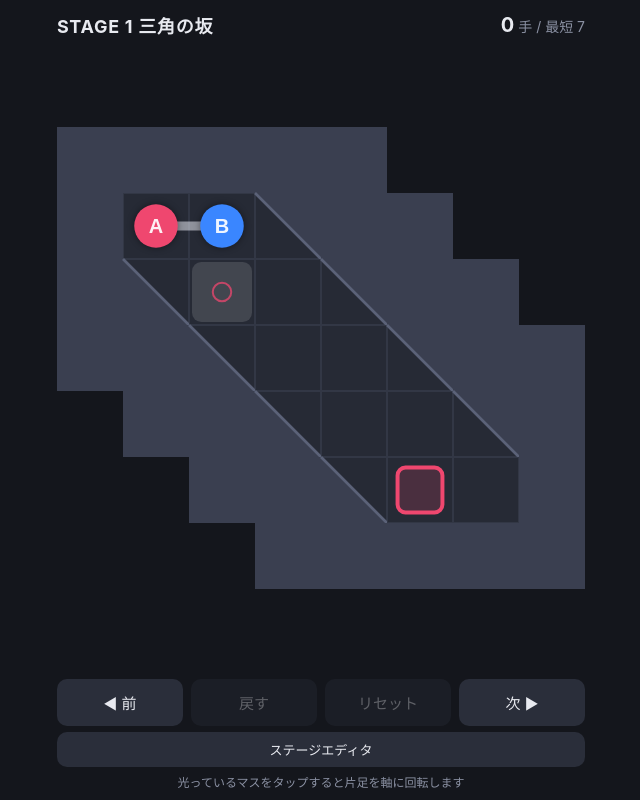
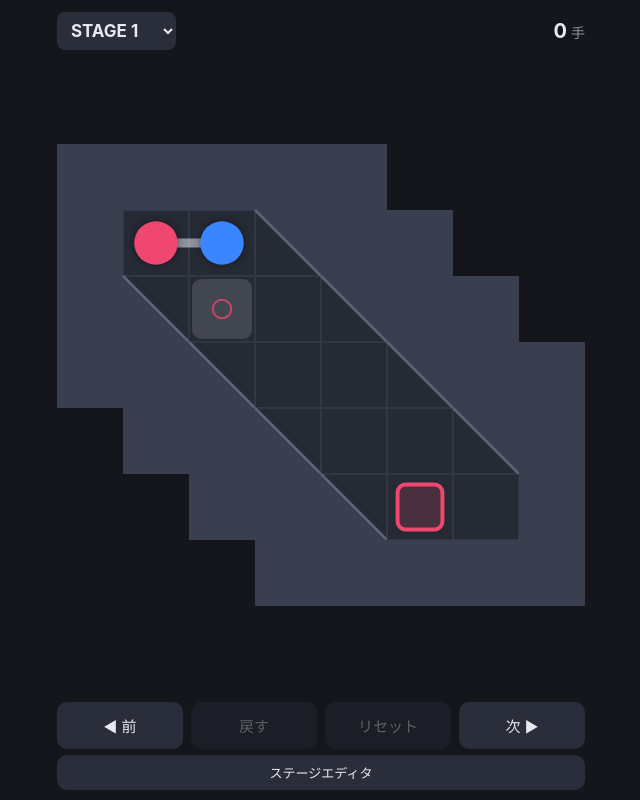
Before and after one commit to xiaobanjiadaizi3-boop/Pivot-Walk, a plain HTML site: page index.html in a window 1280 px wide. Shown: the whole page, without its empty margins (319-959 px from the left). Drawn offline with Linux system fonts and the light colour scheme.

Commit message:
Combined source for game and edited builds
45-degree items, diagonal sweep checks, hint text removed. The game and
edited branches are built from this file.

Co-Authored-By: Claude Opus 5.5 <noreply@anthropic.com>
Claude-Session: https://claude.ai/code/session_01VzAioebaKa7t5SsjYjLWJu

```diff
--- a/index.html
+++ b/index.html
@@ -32,7 +32,11 @@
   }
   .view.active { display: flex; }
   header { width: 100%; display: flex; justify-content: space-between; align-items: center; gap: 8px; padding: 2px 0 8px; }
-  #stageLabel { font-size: 18px; font-weight: 700; letter-spacing: 0.04em; white-space: nowrap; overflow: hidden; text-overflow: ellipsis; }
+  #stageSelect {
+    font: inherit; font-size: 17px; font-weight: 700; color: var(--text); background: var(--btn);
+    border: none; border-radius: 8px; padding: 8px 10px;
+  }
+  #stageLabel { flex: 1; font-size: 16px; font-weight: 700; letter-spacing: 0.04em; white-space: nowrap; overflow: hidden; text-overflow: ellipsis; }
   #info { font-size: 14px; color: var(--muted); white-space: nowrap; }
   #info b { color: var(--text); font-size: 20px; }
   .boardWrap { position: relative; width: 100%; flex: 1; min-height: 0; display: flex; align-items: center; justify-content: center; }
@@ -51,7 +55,8 @@
     background: #0d0f14; border: 1px solid #3a3f50; border-radius: 10px; padding: 8px; z-index: 5;
   }
   #chooser.show { display: flex; }
-  #chooser button { padding: 10px 14px; font-size: 14px; white-space: nowrap; }
+  #chooser { flex-direction: row; }
+  #chooser button.footBtn { width: 44px; height: 44px; border-radius: 50%; padding: 0; }
   .controls { width: 100%; display: grid; grid-template-columns: repeat(4, 1fr); gap: 8px; padding-top: 10px; }
   button {
     font: inherit; font-size: 15px; color: var(--text);
@@ -113,8 +118,9 @@
 <!-- ====================== プレイ画面 ====================== -->
 <div id="playView" class="view active">
   <header>
-    <div id="stageLabel">STAGE 1</div>
-    <div id="info"><b id="moveCount">0</b> 手 <span id="parLabel"></span></div>
+    <select id="stageSelect" aria-label="ステージ"></select>
+    <div id="stageLabel"></div>
+    <div id="info"><b id="moveCount">0</b> 手</div>
   </header>
   <div class="boardWrap" id="boardWrap">
     <canvas id="board"></canvas>
@@ -122,7 +128,6 @@
     <div id="overlay">
       <h2>CLEAR!</h2>
       <p id="clearMoves"></p>
-      <p class="sub" id="clearPar"></p>
       <button id="btnNextOverlay" class="primary">次のステージへ</button>
     </div>
   </div>
@@ -135,7 +140,6 @@
   <div class="controls" style="grid-template-columns: 1fr; padding-top: 6px;">
     <button id="btnToEditor" class="small">ステージエディタ</button>
   </div>
-  <div class="legend" id="legend">光っているマスをタップすると片足を軸に回転します</div>
 </div>
 
 <!-- ====================== エディタ画面 ====================== -->
@@ -211,7 +215,7 @@ const CONFIG = {
  *   passEdge  : 斜めの姿勢のまま90°回るとき、足がマスの「辺ぞい」をかすめて通れるか。
  *               関数 (fx, fy) => boolean。(fx, fy) はかすめる辺の向き（軸から遠い側）。
  *               省略時は passable が true なら通れる
- *   stop45    : 回転の途中（45°）で止まれるマス
+ *   item      : 45°アイテム。取ると消える。縦横の姿勢と斜めの姿勢を切り替えるときに必要
  *   onEnter / onLeave : 足が乗った／離れたときの効果。
  *               (s, level, idx) を受け取り、状態 s（コピー済み）を書き換える
  *   draw      : 描画方法のキー
@@ -225,7 +229,8 @@ function triangleTile(char, sx, sy, label) {
     char, label, standable: false, goalFor: [], draw: 'triangle', solid: { x: sx, y: sy },
     passable: (dx, dy) => dx === sx && dy === sy,
     // 埋まった直角三角形の2辺（(sx,0) と (0,sy) の辺）ぞいは通れない
-    passEdge: (fx, fy) => !((fx === sx && fy === 0) || (fy === sy && fx === 0)),
+    // 斜めの姿勢のまま回るときは、どの向きでも斜めの面か直角の角にぶつかるので通れない
+    passEdge: () => false,
   };
 }
 /** 山形の三角形。底辺がマスの1辺 (ex, ey) にあり、頂点がマスの中心。足は乗れない。
@@ -254,7 +259,11 @@ const TILE_TYPES = {
   peakD: peakTile('v',  0, -1, '山 ▼'),
   peakR: peakTile('>', -1,  0, '山 ▶'),
   peakL: peakTile('<',  1,  0, '山 ◀'),
-  stop:  { char: 'O', label: '45°止め', standable: true, passable: true, goalFor: [], draw: 'stop', stop45: true },
+  // 45°アイテム: 足が45°回ってこのマスに入ると取れる（消える）。取るたびに縦横⇔斜めの姿勢が切り替わる
+  stop:  {
+    char: 'O', label: '45°アイテム', standable: true, passable: true, goalFor: [], draw: 'item', item: true,
+    onEnter(s, level, idx) { s.items = setBit(s.items, level.itemBit.get(idx)); },
+  },
   crumble: {
     char: 'C', label: '崩れる床', standable: true, passable: true, goalFor: [], draw: 'crumble',
     onLeave(s, level, idx) { s.broken = setBit(s.broken, level.crumbleBit.get(idx)); },
@@ -289,7 +298,8 @@ function setBit(str, i) { return str.slice(0, i) + '1' + str.slice(i + 1); }
  *     r: ◤ 左上   7: ◥ 右上   L: ◣ 左下   J: ◢ 右下
  *   山形の三角形（足は乗れない。頂点側の2つの角のどちらからでもかすめて通れる）
  *     ^: ▲   v: ▼   >: ▶   <: ◀
- *   O: 45°止め（回転の途中で斜めに止まれる。斜めのまま90°回ることもできる）
+ *   O: 45°アイテム（45°回ってこのマスに入ると取れて斜めの姿勢になる。斜めの間は斜めのまま90°ずつ回る。
+ *      縦横に戻るには、もう一度アイテムを取る必要がある）
  *   C: 崩れる床（足が離れると穴になる。穴の上は回転で通過はできる）
  *   S: スイッチ（足が乗るたびに扉が開閉）  D: 扉（最初は閉）  d: 扉（最初は開）
  *   P: 塗りマス（すべてのPを踏むとクリア条件を満たす。G/R/U と組み合わせると両方必要）
@@ -419,13 +429,13 @@ const STAGES = [
     '#G...#',
     '######',
   ]},
-  { name: '45°で止まる', map: [
+  { name: '45°アイテム', map: [
     '######',
-    '#.RJO#',
-    '#.r.O#',
-    '#...##',
-    '#....#',
-    '##.AB#',
+    '#...O#',
+    '#.O..#',
+    '#..#.#',
+    '#..AB#',
+    '#..R.#',
     '######',
   ]},
   { name: '崩れる床', map: [
@@ -463,6 +473,15 @@ const STAGES = [
     '#...S.#',
     '#######',
   ]},
+  { name: 'アイテムと山', map: [
+    '#######',
+    '#.....#',
+    '#..ABO#',
+    '#..v#O#',
+    '#^O..G#',
+    '#O...G#',
+    '#######',
+  ]},
 ];
 
 /* =========================================================
@@ -475,7 +494,7 @@ function parseStage(stage) {
   const w = Math.max(...rows.map(r => r.length));
   const tiles = [];
   let a = null, b = null;
-  const crumbleBit = new Map(), paintBit = new Map();
+  const crumbleBit = new Map(), paintBit = new Map(), itemBit = new Map();
   for (let y = 0; y < h; y++) {
     const line = [];
     for (let x = 0; x < w; x++) {
@@ -487,6 +506,7 @@ function parseStage(stage) {
       if (ch === 'B') { if (b) throw new Error('B が2つあります'); b = { x, y }; }
       if (tile === 'crumble') crumbleBit.set(y * w + x, crumbleBit.size);
       if (tile === 'paint') paintBit.set(y * w + x, paintBit.size);
+      if (tile === 'stop') itemBit.set(y * w + x, itemBit.size);
     }
     tiles.push(line);
   }
@@ -500,9 +520,9 @@ function parseStage(stage) {
   }
   const hasFootGoal = goals.A.own || goals.A.shared || goals.B.own || goals.B.shared;
   if (!hasFootGoal && paintBit.size === 0) throw new Error('ゴール（G / R / U / P）がありません');
-  const level = { w, h, tiles, start: null, goals, hasFootGoal, crumbleBit, paintBit };
+  const level = { w, h, tiles, start: null, goals, hasFootGoal, crumbleBit, paintBit, itemBit };
   // 初期状態（最初に乗っているマスの効果も反映する）
-  let s0 = { a, b, door: 0, broken: '0'.repeat(crumbleBit.size), painted: '0'.repeat(paintBit.size) };
+  let s0 = { a, b, door: 0, broken: '0'.repeat(crumbleBit.size), painted: '0'.repeat(paintBit.size), items: '0'.repeat(itemBit.size) };
   for (const p of [a, b]) {
     const idx = p.y * w + p.x;
     if (paintBit.has(idx)) s0.painted = setBit(s0.painted, paintBit.get(idx));
@@ -524,6 +544,7 @@ function baseKey(level, x, y) {
 function effKey(level, s, x, y) {
   const k = baseKey(level, x, y);
   if (k === 'crumble' && s.broken[level.crumbleBit.get(y * level.w + x)] === '1') return 'hole';
+  if (k === 'stop' && s.items[level.itemBit.get(y * level.w + x)] === '1') return 'floor';
   if (k === 'doorClosed' || k === 'doorOpen') {
     const open = (k === 'doorOpen') !== (s.door === 1);
     return open ? 'doorOpen' : 'doorClosed';
@@ -537,6 +558,8 @@ function canPass(level, s, x, y, dx, dy) {
   if (!t) return false;
   return typeof t.passable === 'function' ? t.passable(dx, dy) : t.passable;
 }
+/** まだ取られていない45°アイテムがあるか */
+function isItem(level, s, x, y) { const t = effTile(level, s, x, y); return !!t && !!t.item; }
 /** 斜めの姿勢で90°回るとき、途中のマスの辺ぞい（向き fx, fy）を通れるか */
 function canPassEdge(level, s, x, y, fx, fy) {
   const t = effTile(level, s, x, y);
@@ -546,10 +569,10 @@ function canPassEdge(level, s, x, y, fx, fy) {
 }
 
 function cloneState(s) {
-  return { a: { ...s.a }, b: { ...s.b }, door: s.door, broken: s.broken, painted: s.painted };
+  return { a: { ...s.a }, b: { ...s.b }, door: s.door, broken: s.broken, painted: s.painted, items: s.items };
 }
 function stateKey(s) {
-  return `${s.a.x},${s.a.y}|${s.b.x},${s.b.y}|${s.door}|${s.broken}|${s.painted}`;
+  return `${s.a.x},${s.a.y}|${s.b.x},${s.b.y}|${s.door}|${s.broken}|${s.painted}|${s.items}`;
 }
 
 /** 動かした結果の状態を返す（マスの効果を反映）。成立しなければ null */
@@ -571,8 +594,9 @@ function applyMove(level, s, mv) {
 /**
  * 1手で可能な移動をすべて列挙する。
  * 戻り値: [{ pivot, mover, to, dir(+1 時計回り / -1 反時計回り), angle(π/2 か π/4), kind, next }]
- *   kind: 'turn90' 通常の90°回転 / 'stop45' 45°止めマスで止まる / 'turn45' 斜めの姿勢から45°戻る
- *         / 'turnDiag' 斜めの姿勢のまま90°回る
+ *   kind: 'turn90' 通常の90°回転 / 'stop45' 45°回ってアイテムを取り斜めになる
+ *         / 'turn45' 斜めの姿勢から45°回ってアイテムを取り縦横に戻る / 'turnDiag' 斜めの姿勢のまま90°回る
+ * アイテムのマスには45°回って入るときだけ入れる（90°回転では入れない）。
  */
 function getMoves(level, s) {
   const result = [];
@@ -597,20 +621,19 @@ function getMoves(level, s) {
         const to = { x: p.x + nx, y: p.y + ny };
         const pass = { x: m.x + nx, y: m.y + ny };
         // 90°回転
-        if (canStand(level, s, to.x, to.y)
+        if (canStand(level, s, to.x, to.y) && !isItem(level, s, to.x, to.y)
             && (!CONFIG.CHECK_DIAGONAL_PASS || canPass(level, s, pass.x, pass.y, pass.x - p.x, pass.y - p.y))) {
           push({ pivot, mover, to, dir, angle: Math.PI / 2, kind: 'turn90' });
         }
-        // 45°止め
-        const pt = effTile(level, s, pass.x, pass.y);
-        if (pt && pt.stop45 && pt.standable) {
+        // 45°回ってアイテムを取る → 斜めの姿勢になる
+        if (isItem(level, s, pass.x, pass.y)) {
           push({ pivot, mover, to: pass, dir, angle: Math.PI / 4, kind: 'stop45' });
         }
       }
     } else if (Math.abs(vx) === 1 && Math.abs(vy) === 1) {
-      // 斜めの姿勢: 45°回して縦か横に戻る
+      // 斜めの姿勢: 45°回ってアイテムを取ると縦か横に戻る
       for (const to of [{ x: p.x + vx, y: p.y }, { x: p.x, y: p.y + vy }]) {
-        if (!canStand(level, s, to.x, to.y)) continue;
+        if (!isItem(level, s, to.x, to.y)) continue;
         const cross = vx * (to.y - p.y) - vy * (to.x - p.x);
         push({ pivot, mover, to, dir: cross > 0 ? 1 : -1, angle: Math.PI / 4, kind: 'turn45' });
       }
@@ -621,7 +644,7 @@ function getMoves(level, s) {
         // 途中で通るのは、軸の上下左右のうち元の位置と行き先にはさまれたマス。足はその遠い側の辺ぞいを通る
         const mid = { x: p.x + (vx + nx) / 2, y: p.y + (vy + ny) / 2 };
         const fx = mid.x - p.x, fy = mid.y - p.y;
-        if (canStand(level, s, to.x, to.y)
+        if (canStand(level, s, to.x, to.y) && !isItem(level, s, to.x, to.y)
             && (!CONFIG.CHECK_DIAGONAL_PASS || canPassEdge(level, s, mid.x, mid.y, fx, fy))) {
           push({ pivot, mover, to, dir, angle: Math.PI / 2, kind: 'turnDiag' });
         }
@@ -871,14 +894,17 @@ function drawTileKey(g, key, px, py, c, opt = {}) {
       g.restore();
       break;
     }
-    case 'stop': {
-      g.strokeStyle = COLORS.stop;
-      g.lineWidth = Math.max(2, c * 0.06);
-      const r = c * 0.3;
+    case 'item': {
+      // 宝石のようなひし形
+      const r = c * 0.24, cx = px + c / 2, cy = py + c / 2;
+      g.fillStyle = COLORS.stop;
       g.beginPath();
-      g.moveTo(px + c / 2, py + c / 2 - r); g.lineTo(px + c / 2 + r, py + c / 2);
-      g.lineTo(px + c / 2, py + c / 2 + r); g.lineTo(px + c / 2 - r, py + c / 2);
-      g.closePath(); g.stroke();
+      g.moveTo(cx, cy - r); g.lineTo(cx + r, cy); g.lineTo(cx, cy + r); g.lineTo(cx - r, cy);
+      g.closePath(); g.fill();
+      g.fillStyle = 'rgba(255,255,255,0.45)';
+      g.beginPath();
+      g.moveTo(cx, cy - r); g.lineTo(cx + r * 0.45, cy - r * 0.15); g.lineTo(cx - r * 0.45, cy - r * 0.15);
+      g.closePath(); g.fill();
       break;
     }
     case 'crumble': {
@@ -926,7 +952,7 @@ function drawTileKey(g, key, px, py, c, opt = {}) {
   }
 }
 
-function drawFoot(g, x, y, c, color, label, alpha = 1) {
+function drawFoot(g, x, y, c, color, alpha = 1) {
   const r = c * 0.33;
   g.save();
   g.globalAlpha = alpha;
@@ -936,14 +962,6 @@ function drawFoot(g, x, y, c, color, label, alpha = 1) {
   g.beginPath();
   g.arc(x, y, r, 0, Math.PI * 2);
   g.fill();
-  g.restore();
-  g.save();
-  g.globalAlpha = alpha;
-  g.fillStyle = 'rgba(255,255,255,0.92)';
-  g.font = `700 ${Math.round(c * 0.3)}px sans-serif`;
-  g.textAlign = 'center';
-  g.textBaseline = 'middle';
-  g.fillText(label, x, y + 1);
   g.restore();
 }
 
@@ -1008,25 +1026,24 @@ function startLevel(stage) {
   updateHud();
 }
 
-function currentPar() {
-  if (game.testing) return game.testing.par;
-  const st = game.stages[game.stageIndex];
-  if (!st) return null;
-  if (!st.custom) return game.par[game.stageIndex];
-  return null;
-}
-
 function updateHud() {
-  let label;
-  if (game.testing) label = 'テストプレイ' + (game.testing.stage.name ? `  ${game.testing.stage.name}` : '');
-  else {
-    const st = game.stages[game.stageIndex];
-    label = `${st.custom ? '★' : 'STAGE '}${game.stageIndex + 1}` + (st.name ? `  ${st.name}` : '');
-  }
-  el('stageLabel').textContent = label;
+  // ステージ名や最短手数はヒントになるので表示しない
+  const sel = el('stageSelect');
+  sel.style.display = game.testing ? 'none' : '';
+  el('stageLabel').textContent = game.testing ? 'テストプレイ' : '';
+  if (!game.testing) {
+    if (sel.options.length !== game.stages.length) {
+      sel.innerHTML = '';
+      game.stages.forEach((st, i) => {
+        const o = document.createElement('option');
+        o.value = i;
+        o.textContent = `${st.custom ? '★' : 'STAGE '}${i + 1}`;
+        sel.appendChild(o);
+      });
+    }
+    sel.value = game.stageIndex;
+  }
   el('moveCount').textContent = game.moves;
-  const par = currentPar();
-  el('parLabel').textContent = par && par.moves >= 0 ? `/ 最短 ${par.moves}` : '';
   el('btnUndo').disabled = game.history.length === 0 || game.cleared;
   el('btnReset').disabled = game.history.length === 0 && !game.cleared;
   el('btnPrev').textContent = game.testing ? 'エディタへ' : '◀ 前';
@@ -1050,13 +1067,8 @@ function onAnimEnd() {
   game.anim = null;
   if (isGoal(game.level, game.state)) {
     game.cleared = true;
-    const par = currentPar();
-    el('clearMoves').textContent = `${game.moves} 手でクリア`;
-    el('clearPar').textContent = par && par.moves >= 0
-      ? (game.moves <= par.moves ? '最短手数です！' : `最短は ${par.moves} 手`)
-      : '';
-    el('btnNextOverlay').textContent = game.testing ? 'エディタへ戻る'
-      : game.stageIndex === game.stages.length - 1 ? '最初のステージへ' : '次のステージへ';
+    el('clearMoves').textContent = `${game.moves} 手`;
+    el('btnNextOverlay').textContent = game.testing ? 'エディタへ戻る' : '次へ';
     overlay.classList.add('show');
     updateHud();
   }
@@ -1138,7 +1150,7 @@ function draw(now) {
     animating = t < 1;
   }
 
-  // 移動候補のハイライト（リングの色 = 動く足、ひし形 = 45°で止まる手）
+  // 移動候補のハイライト（リングの色 = 動く足）
   if (!game.anim && !game.cleared) {
     for (const [, group] of groupMovesByCell(getMoves(level, s))) {
       const to = group[0].to;
@@ -1151,12 +1163,7 @@ function draw(now) {
         g.lineWidth = 2;
         const r = c * (0.14 + i * 0.08);
         g.beginPath();
-        if (mv.kind === 'stop45') {
-          g.moveTo(cc.x, cc.y - r * 1.2); g.lineTo(cc.x + r * 1.2, cc.y);
-          g.lineTo(cc.x, cc.y + r * 1.2); g.lineTo(cc.x - r * 1.2, cc.y); g.closePath();
-        } else {
-          g.arc(cc.x, cc.y, r, 0, Math.PI * 2);
-        }
+        g.arc(cc.x, cc.y, r, 0, Math.PI * 2);
         g.stroke();
       });
     }
@@ -1171,8 +1178,8 @@ function draw(now) {
   g.lineTo(posB.x, posB.y);
   g.stroke();
 
-  drawFoot(g, posA.x, posA.y, c, COLORS.footA, 'A');
-  drawFoot(g, posB.x, posB.y, c, COLORS.footB, 'B');
+  drawFoot(g, posA.x, posA.y, c, COLORS.footA);
+  drawFoot(g, posB.x, posB.y, c, COLORS.footB);
   return animating;
 }
 
@@ -1188,8 +1195,7 @@ function showChooser(group, x, y) {
   chooser.innerHTML = '';
   for (const mv of group) {
     const b = document.createElement('button');
-    const foot = mv.mover === 'a' ? 'A' : 'B';
-    b.textContent = `${foot} を${mv.kind === 'stop45' ? '45°で止める' : '回す'}`;
+    b.className = 'footBtn';
     b.style.background = mv.mover === 'a' ? COLORS.footA : COLORS.footB;
     b.addEventListener('click', e => { e.stopPropagation(); tryMove(mv); });
     chooser.appendChild(b);
@@ -1233,6 +1239,7 @@ el('btnReset').addEventListener('click', () => {
 });
 el('btnPrev').addEventListener('click', () => { if (game.testing) showEditor(); else loadStage(game.stageIndex - 1); });
 el('btnNext').addEventListener('click', () => loadStage(game.stageIndex + 1));
+el('stageSelect').addEventListener('change', e => { loadStage(+e.target.value); e.target.blur(); });
 el('btnNextOverlay').addEventListener('click', () => { if (game.testing) showEditor(); else loadStage(game.stageIndex + 1); });
 el('btnToEditor').addEventListener('click', () => {
   if (!game.testing) {
@@ -1388,8 +1395,8 @@ const editor = {
       g.strokeStyle = COLORS.leg; g.lineWidth = c * 0.14; g.lineCap = 'round';
       g.beginPath(); g.moveTo((this.a.x + 0.5) * c, (this.a.y + 0.5) * c); g.lineTo((this.b.x + 0.5) * c, (this.b.y + 0.5) * c); g.stroke();
     }
-    if (this.a) drawFoot(g, (this.a.x + 0.5) * c, (this.a.y + 0.5) * c, c, COLORS.footA, 'A');
-    if (this.b) drawFoot(g, (this.b.x + 0.5) * c, (this.b.y + 0.5) * c, c, COLORS.footB, 'B');
+    if (this.a) drawFoot(g, (this.a.x + 0.5) * c, (this.a.y + 0.5) * c, c, COLORS.footA);
+    if (this.b) drawFoot(g, (this.b.x + 0.5) * c, (this.b.y + 0.5) * c, c, COLORS.footB);
   },
 
   status(msg, cls = '') {
@@ -1425,7 +1432,7 @@ function buildPalette() {
     let label;
     if (key === 'footA' || key === 'footB') {
       drawTileKey(g, 'floor', 0, 0, 30);
-      drawFoot(g, 15, 15, 30, key === 'footA' ? COLORS.footA : COLORS.footB, key === 'footA' ? 'A' : 'B');
+      drawFoot(g, 15, 15, 30, key === 'footA' ? COLORS.footA : COLORS.footB);
       label = key === 'footA' ? '足A' : '足B';
     } else {
       drawTileKey(g, key, 0, 0, 30, { wallMode: 'always' });
@@ -1528,10 +1535,10 @@ el('btnEdTest').addEventListener('click', () => {
   const res = editor.check();
   if (!res) return;
   const stage = editor.toStage();
-  game.testing = { stage, par: res.r };
+  game.testing = { stage };
   showPlay();
   startLevel(stage);
-  game.testing = { stage, par: res.r }; // startLevel 後も保持
+  game.testing = { stage }; // startLevel 後も保持
   updateHud();
 });
 el('btnEdSave').addEventListener('click', () => {
```
